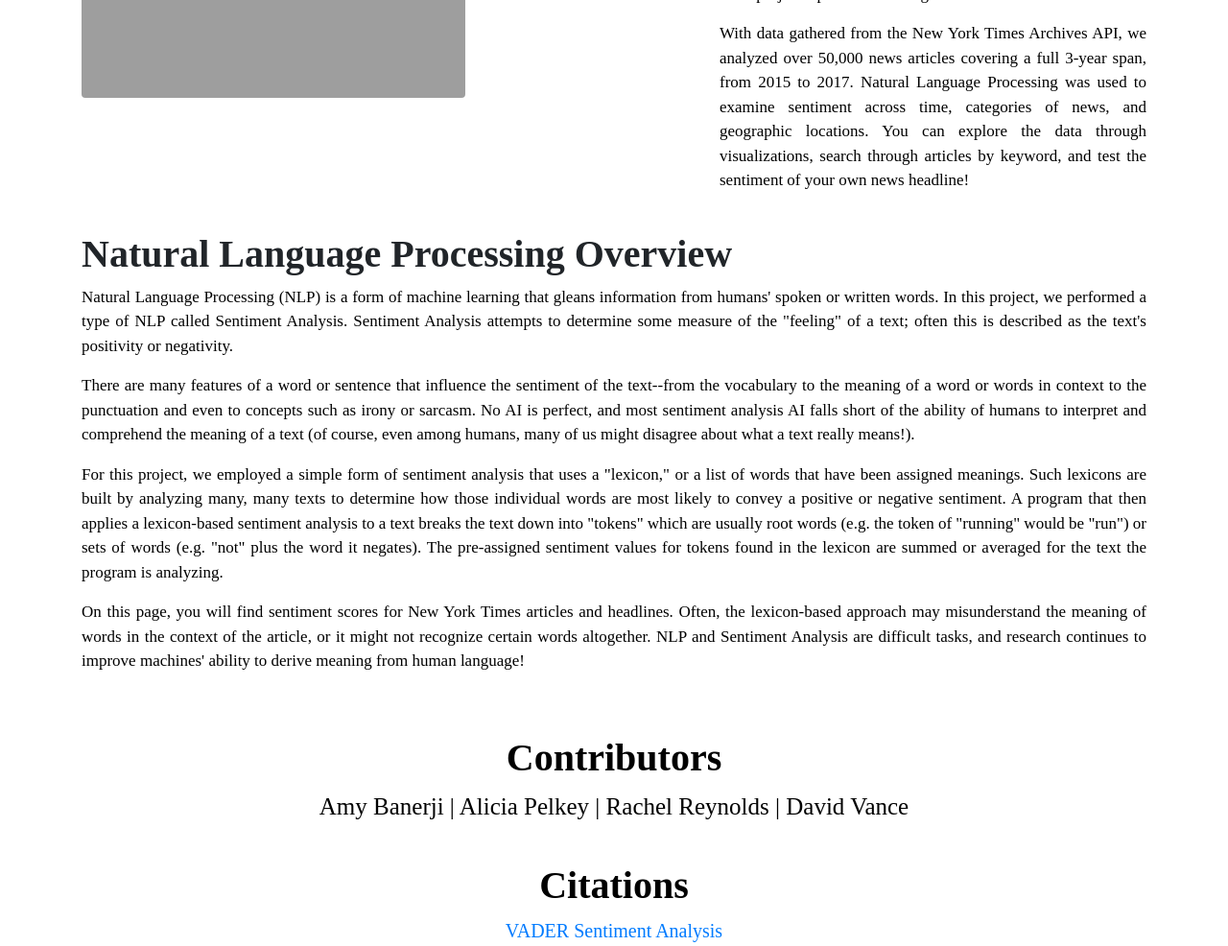
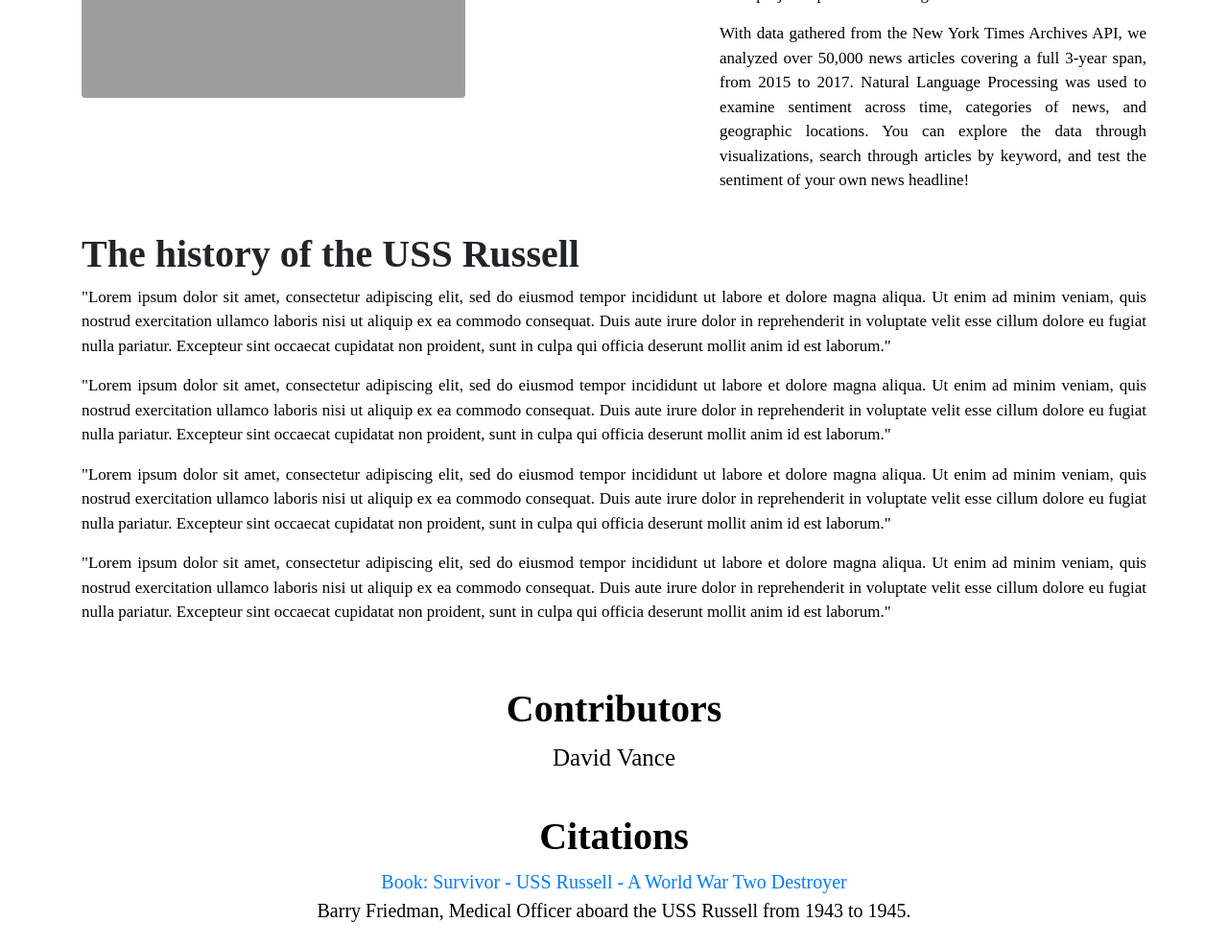
Before and after one commit to DMVance/USS-Russell-DD-414-WWII-App, a Flask app: template templates/index.html in a window 1280 px wide. Shown: the part 591-1577 px from the top of the page at 96% size. Run offline with Flask 2, Linux system fonts and the light colour scheme; the template is opened without the code that fills it, so the values that code supplies are empty; parts of the project's set-up code (start-up, migrations or seed data) failed here and were passed over; some libraries are stand-ins or nearby versions; some web fonts are replaced; grey boxes are pictures that could not be loaded.

Commit message:
further revampment for Russell project

```diff
--- a/templates/index.html
+++ b/templates/index.html
@@ -20,21 +20,21 @@
     <br>
     <div class="row">
         <div class="col-md-12 main-summary">
-            <h1>Natural Language Processing Overview</h1>
-            <p>Natural Language Processing (NLP) is a form of machine learning that gleans information from humans' spoken or written words.  In this project, we performed a type of NLP called Sentiment Analysis.  Sentiment Analysis attempts to determine some measure of the "feeling" of a text; often this is described as the text's positivity or negativity.</p>
-            <p>There are many features of a word or sentence that influence the sentiment of the text--from the vocabulary to the meaning of a word or words in context to the punctuation and even to concepts such as irony or sarcasm.  No AI is perfect, and most sentiment analysis AI falls short of the ability of humans to interpret and comprehend the meaning of a text (of course, even among humans, many of us might disagree about what a text really means!).</p>
-            <p>For this project, we employed a simple form of sentiment analysis that uses a "lexicon," or a list of words that have been assigned meanings.  Such lexicons are built by analyzing many, many texts to determine how those individual words are most likely to convey a positive or negative sentiment.  A program that then applies a lexicon-based sentiment analysis to a text breaks the text down into "tokens" which are usually root words (e.g. the token of "running" would be "run") or sets of words (e.g. "not" plus the word it negates).  The pre-assigned sentiment values for tokens found in the lexicon are summed or averaged for the text the program is analyzing.</p>
-            <p>On this page, you will find sentiment scores for New York Times articles and headlines.  Often, the lexicon-based approach may misunderstand the meaning of words in the context of the article, or it might not recognize certain words altogether.  NLP and Sentiment Analysis are difficult tasks, and research continues to improve machines' ability to derive meaning from human language!</p>
+            <h1>The history of the USS Russell</h1>
+            <p>"Lorem ipsum dolor sit amet, consectetur adipiscing elit, sed do eiusmod tempor incididunt ut labore et dolore magna aliqua. Ut enim ad minim veniam, quis nostrud exercitation ullamco laboris nisi ut aliquip ex ea commodo consequat. Duis aute irure dolor in reprehenderit in voluptate velit esse cillum dolore eu fugiat nulla pariatur. Excepteur sint occaecat cupidatat non proident, sunt in culpa qui officia deserunt mollit anim id est laborum."</p>
+            <p>"Lorem ipsum dolor sit amet, consectetur adipiscing elit, sed do eiusmod tempor incididunt ut labore et dolore magna aliqua. Ut enim ad minim veniam, quis nostrud exercitation ullamco laboris nisi ut aliquip ex ea commodo consequat. Duis aute irure dolor in reprehenderit in voluptate velit esse cillum dolore eu fugiat nulla pariatur. Excepteur sint occaecat cupidatat non proident, sunt in culpa qui officia deserunt mollit anim id est laborum."</p>
+            <p>"Lorem ipsum dolor sit amet, consectetur adipiscing elit, sed do eiusmod tempor incididunt ut labore et dolore magna aliqua. Ut enim ad minim veniam, quis nostrud exercitation ullamco laboris nisi ut aliquip ex ea commodo consequat. Duis aute irure dolor in reprehenderit in voluptate velit esse cillum dolore eu fugiat nulla pariatur. Excepteur sint occaecat cupidatat non proident, sunt in culpa qui officia deserunt mollit anim id est laborum."</p>
+            <p>"Lorem ipsum dolor sit amet, consectetur adipiscing elit, sed do eiusmod tempor incididunt ut labore et dolore magna aliqua. Ut enim ad minim veniam, quis nostrud exercitation ullamco laboris nisi ut aliquip ex ea commodo consequat. Duis aute irure dolor in reprehenderit in voluptate velit esse cillum dolore eu fugiat nulla pariatur. Excepteur sint occaecat cupidatat non proident, sunt in culpa qui officia deserunt mollit anim id est laborum."</p>
         </div>
     </div>
 
-    <!-- add contributers -->
+    <!-- add contributors -->
     <br>
     <br>
     <div class="row">
         <div class="col-md-12 contributors">
             <h1>Contributors</h1>
-            <p>Amy Banerji | Alicia Pelkey | Rachel Reynolds | David Vance </p>
+            <p> David Vance </p>
         </div>
     </div>
 
@@ -42,22 +42,23 @@
     <div class="row">
         <div class="col-md-12 citations">
             <h1>Citations</h1>
-
             <ul>
-                <li><a href="https://github.com/cjhutto/vaderSentiment">VADER Sentiment Analysis</a>
-                    <li>C.J. Hutto and E.E. Gilbert. "VADER: A Parsimonious Rule-based Model for Sentiment Analysis of Social Media Text." Eighth International Conference on Weblogs and Social Media (ICWSM-14). Ann Arbor, MI (June 2014).</li>
+                <li><a href="https://www.amazon.com/Survivor-USS-Russell-World-Destroyer/dp/1475242204">Book: Survivor - USS Russell - A World War Two Destroyer</a>
+                    <li> Barry Friedman, Medical Officer aboard the USS Russell from 1943 to 1945. </li>
                 </li>
                 <br>
-                <li><a href="https://www.nltk.org/">Natural Language Toolkit (NLTK) Project</a>
-                    <li>Steven Bird, Edward Loper, and Ewan Klein. <i>Natural Language Processing with Python.</i> O’Reilly Media Inc. (2009).</li>
+                <li><a href="https://www.navalcovermuseum.org/wiki/RUSSELL_DD_414">Naval Museum</a>
+                    <!-- <li>Steven Bird, Edward Loper, and Ewan Klein. <i>Natural Language Processing with Python.</i> O’Reilly Media Inc. (2009).</li> -->
                 </li>
                 <br>
-                <li><a href="https://github.com/metalcorebear/NRCLex">NRCLex API</a>
-                    <li>Mark C. Bailey (2019).</li>
+                <li><a href="https://destroyerhistory.org/goldplater/ussrussell/">Destroyer History site</a>
+                    <!-- <li>Mark C. Bailey (2019).</li> -->
                 </li>
                 <br>
-                <li><a href="http://sentiment.nrc.ca/lexicons-for-research/">NRC Lexicon</a>
-                    <li>National Research Council Canada (2016).</li>
+                <li><a href="https://en.wikipedia.org/wiki/USS_Russell_(DD-414)">Wikipedia</a>
+                    <!-- <li>National Research Council Canada (2016).</li> -->
+                <li><a href="https://www.history.navy.mil/research/histories/ship-histories/danfs/r/russell.html">Navy.mil History</a>
+                    <!-- <li>National Research Council Canada (2016).</li> -->
                 </li>
             </ul>
         </div>
```
